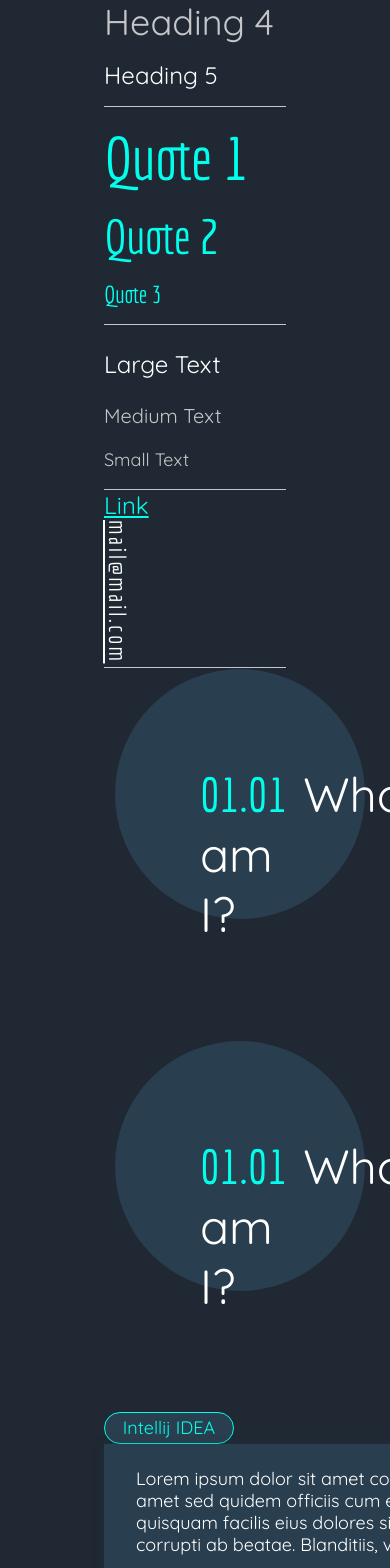
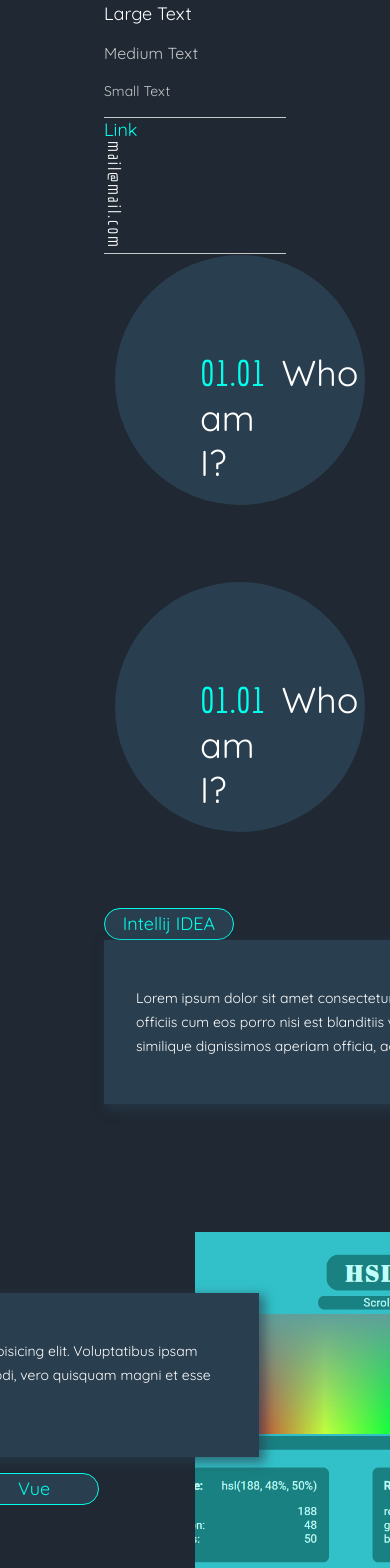
Before and after one commit to giorgoslytos/personal-website-v2, a React (Create React App) app: page / in a window 390 px wide. Shown: the part 420-1988 px from the top of the page. Built offline with nearby package versions, Linux system fonts and the light colour scheme.

Commit message:
typography projects

```diff
--- a/src/App.js
+++ b/src/App.js
@@ -1,11 +1,13 @@
 import React from 'react';
 import Typo from './Typo';
+import ResizeContextProvider from './contexts/ResizeContext';
 
 function App() {
   return (
     <div className="App">
-      <Typo />
-
+      <ResizeContextProvider>
+        <Typo />
+      </ResizeContextProvider>
     </div>
   );
 }
--- a/src/Typo.jsx
+++ b/src/Typo.jsx
@@ -2,11 +2,29 @@ import React from 'react';
 import CircleTitle from './components/CircleTitle/CircleTitle';
 import Badge from './components/Badge/Badge';
 import ProjectDesc from './components/ProjectDesc/ProjectDesc';
-import ProjectImg from './components/ProjectImg/ProjectImg';
-import BackImg from './images/hslcolorselector.png';
 import Project from './components/Project/Project';
 
 const Typo = () => {
+  const projects = [
+    {
+      projectNum: '01',
+      projectName: 'First Project',
+      projectDesc:
+        'Nice! Lorem ipsum dolor sit amet consectetur, adipisicing elit. Voluptatibus ipsam officia saepe repellat quasi impedit, ab ratione modi, vero quisquam magni et esse sit. Beatae.',
+      projectTechs: ['React', 'Angular', 'Vue'],
+      projectLinks: ['github.com', 'google.com'],
+      projectImg: 'hslcolorselector.png',
+    },
+    {
+      projectNum: '02',
+      projectName: 'Second Project',
+      projectDesc:
+        'Nice! Lorem ipsum dolor sit amet consectetur, adipisicing elit. Voluptatibus ipsam officia saepe repellat quasi impedit, ab ratione modi, vero quisquam magni et esse sit. Beatae.',
+      projectTechs: ['React', 'Angular', 'Vue'],
+      projectLinks: ['github.com', 'google.com'],
+      projectImg: 'react-footwear-shop.png',
+    },
+  ];
   return (
     <div className="container">
       <div>
@@ -31,12 +49,12 @@ const Typo = () => {
       <div className="hr"></div>
       <div>
         <div>
-          <a className="link" href="#">
+          <a className="link" href="/">
             Link
           </a>
         </div>
         <div>
-          <a className="mail" href="#">
+          <a className="mail" href="/">
             mail@mail.com
           </a>
         </div>
@@ -52,12 +70,13 @@ const Typo = () => {
       beatae. Blanditiis, vel."
         align="left"
       />
-      <ProjectImg align="left" img="hslcolorselector.png" />
-      <ProjectImg align="right" img="hslcolorselector.png" />
-      <ProjectImg align="lefta" img="hslcolorselector.png" />
-      <Project align="left" />
-      <Project align="right" />
-      <Project align="righta" />
+      {projects.map((projectInfo, index) => (
+        <Project
+          align={index % 2 === 0 ? 'left' : 'right'}
+          projectInfo={projectInfo}
+          key={projectInfo.projectName}
+        />
+      ))}
     </div>
   );
 };
--- a/src/components/Project/Project.jsx
+++ b/src/components/Project/Project.jsx
@@ -4,7 +4,7 @@ import ProjectImg from '../ProjectImg/ProjectImg';
 import ProjectDesc from '../ProjectDesc/ProjectDesc';
 import Badge from '../Badge/Badge';
 
-const Project = ({ align }) => {
+const Project = ({ align, projectInfo }) => {
   return (
     <div
       className="project"
@@ -21,19 +21,20 @@ const Project = ({ align }) => {
         }
       >
         <div className="h5">
-          <span style={{ color: '#00FFEC' }}>03.01. </span>Project
+          <span style={{ color: '#00FFEC' }}>
+            {'03.' + projectInfo.projectNum}{' '}
+          </span>
+          Project
         </div>
-        <div className="h3">React Footwear Shop</div>
-        <ProjectDesc
-          align={align}
-          text="Lorem ipsum dolor sit amet consectetur adipisicing elit. Ut perspiciatis doloremque ex nihil minus repellat, pariatur possimus facilis fugiat molestiae quidem odit sint nam nemo aut officiis deserunt. Vitae laboriosam aliquam facilis sint quam qui?"
-        />
+        <div className="h3">{projectInfo.projectName}</div>
+        <ProjectDesc align={align} text={projectInfo.projectDesc} />
         <div className="badges">
-          <Badge name="Material UI" />
-          <Badge name="Bootstrap" />
-          <Badge name="React" />
+          {projectInfo.projectTechs.map((badgeName) => (
+            <Badge name={badgeName} key={badgeName} />
+          ))}
         </div>
         <div className="icons">
+          <a href={projectInfo.projectLinks[0]}>
             <svg
               width="31"
               height="31"
@@ -46,6 +47,8 @@ const Project = ({ align }) => {
                 fill="#C5C6C7"
               />
             </svg>
+          </a>
+          <a href={projectInfo.projectLinks[1]}>
             <svg
               width="30"
               height="30"
@@ -62,13 +65,16 @@ const Project = ({ align }) => {
                 fill="#C5C6C7"
               />
             </svg>
+          </a>
         </div>
       </div>
+      <a href={projectInfo.projectLinks[1]}>
         <ProjectImg
           className="project-img"
           align={align}
-        img="hslcolorselector.png"
+          img={projectInfo.projectImg}
         />
+      </a>
     </div>
   );
 };
--- a/src/components/Project/Project.scss
+++ b/src/components/Project/Project.scss
@@ -1,12 +1,12 @@
 .project {
-  margin: 5rem auto;
+  margin: 8rem auto;
   display: flex;
   justify-content: center;
   .content {
-    width: 600px;
+    width: 550px;
   }
   .h3 {
-    margin: 0;
+    margin-bottom: 0.5rem;
   }
   .h5 {
     margin: 0;
@@ -19,6 +19,12 @@
   }
   .icons {
     margin-top: 0.5rem;
+    path {
+      transition: fill 0.4s;
+    }
+    & > a:hover > svg > path {
+      fill: #fff !important;
+    }
     :nth-child(2) {
       margin: 0 2rem;
     }
--- a/src/components/ProjectDesc/ProjectDesc.jsx
+++ b/src/components/ProjectDesc/ProjectDesc.jsx
@@ -24,7 +24,7 @@ const ProjectDesc = ({ text, align }) => {
   }
   return (
     <div className="project-desc" style={alignment}>
-      {text}
+      <p className="text-small white">{text}</p>
     </div>
   );
 };
--- a/src/components/ProjectDesc/ProjectDesc.scss
+++ b/src/components/ProjectDesc/ProjectDesc.scss
@@ -1,7 +1,7 @@
 .project-desc {
   margin: 2rem;
-  padding: 1.5rem 2rem;
-  width: 600px;
+  padding: 2rem;
+  width: 550px;
   z-index: 1;
   background: #293e4e;
   font-family: Quicksand;
--- a/src/components/ProjectImg/ProjectImg.jsx
+++ b/src/components/ProjectImg/ProjectImg.jsx
@@ -1,26 +1,15 @@
-import React, { useState } from 'react';
+import React, { useState, useContext } from 'react';
 import './ProjectImg.scss';
+import { ResizeContext } from '../../contexts/ResizeContext';
 
 const ProjectImg = ({ align, img }) => {
+  const { width, height } = useContext(ResizeContext);
   const backImg = require(`../../images/${img}`);
-  const [hover, setHover] = useState(false);
-  const transparentImg = {
-    backgroundImage: `linear-gradient(0deg,rgba(0, 0, 0, 0),rgba(0, 0, 0, 0)),url(${backImg})`,
-  };
-  const coloredImg = {
-    backgroundImage: `linear-gradient(0deg,rgba(0, 255, 236, 0.25),rgba(0, 255, 236, 0.25)),url(${backImg})`,
-  };
-  const imgStyle = hover ? transparentImg : coloredImg;
+
   return (
     <div
-      onMouseEnter={() => {
-        setHover(true);
-      }}
-      onMouseLeave={() => {
-        setHover(false);
-      }}
       className={align === 'right' ? 'project-img-left' : 'project-img-right'}
-      style={imgStyle}
+      style={{ backgroundImage: `url(${backImg})` }}
     ></div>
   );
 };
--- a/src/components/ProjectImg/ProjectImg.scss
+++ b/src/components/ProjectImg/ProjectImg.scss
@@ -1,12 +1,12 @@
 .project-img-right {
   position: relative;
-  margin: 0 2rem;
-  width: 555px;
-  height: 300px;
+  width: 550px;
+  height: 350px;
   background-position: center;
   background-repeat: no-repeat;
   background-size: cover;
   cursor: pointer;
+
   &:after {
     content: '';
     position: absolute;
@@ -17,11 +17,24 @@
     border: 1px solid #00ffec;
     z-index: -2;
   }
-  &:hover:after {
+  &:hover {
+    &:after {
       transform: translate(-1px, -1px);
       box-shadow: 0px 0px 12px 1px #00ffec;
       animation: shadow-animation 2s infinite;
       animation-delay: 0.6s;
+    }
+    &:before {
+      animation: 0.6s ease-in transparent-effect forwards;
+      animation-iteration-count: 1;
+    }
+  }
+  &:before {
+    content: '';
+    position: absolute;
+    width: 100%;
+    height: 100%;
+    background-color: rgba($color: #00ffec, $alpha: 0.25);
   }
 }
 @keyframes shadow-animation {
@@ -29,18 +42,28 @@
     box-shadow: 0px 0px 12px 1px #00ffec;
   }
   50% {
-    box-shadow: 0px 0px 8px 1px #04c4b7;
+    box-shadow: 0px 0px 10px 1px #06dfd0;
     // box-shadow: 0px 0px 17px 1px #036b64;
   }
   100% {
     box-shadow: 0px 0px 12px 1px #00ffec;
   }
 }
+@keyframes transparent-effect {
+  0% {
+    background-color: rgba($color: #00ffec, $alpha: 0.25);
+  }
+  50% {
+    background-color: rgba(41, 62, 78, 0.6);
+  }
+  100% {
+    background-color: rgba($color: #00ffec, $alpha: 0);
+  }
+}
 .project-img-left {
   position: relative;
-  margin: 0 2rem;
-  width: 555px;
-  height: 300px;
+  width: 550px;
+  height: 350px;
   background-position: center;
   background-repeat: no-repeat;
   background-size: cover;
@@ -56,10 +79,23 @@
     border: 1px solid #00ffec;
     z-index: -2;
   }
-  &:hover:after {
+  &:hover {
+    &:after {
       transform: translate(-1px, -1px);
       box-shadow: 0px 0px 12px 1px #00ffec;
       animation: shadow-animation 2s infinite;
       animation-delay: 0.6s;
     }
+    &:before {
+      animation: 0.6s ease-in transparent-effect forwards;
+      animation-iteration-count: 1;
     }
+  }
+  &:before {
+    content: '';
+    position: absolute;
+    width: 100%;
+    height: 100%;
+    background-color: rgba($color: #00ffec, $alpha: 0.25);
+  }
+}
--- /dev/null
+++ b/src/contexts/ResizeContext.js
@@ -0,0 +1,33 @@
+
+import React, { createContext, useState, useEffect } from 'react';
+import { handleResize } from '../utils/handleDebouncedResize';
+
+export const ResizeContext = createContext();
+
+const ResizeContextProvider = (props) => {
+  const [height, setHeight] = useState(350);
+  const [width, setWidth] = useState(550);
+  // useEffect(() => {
+  //   const handleDebouncedResize = handleResize(
+  //     (() => {
+  //       setTimeout(() => {
+  //         console.log(window.innerHeight)
+  //         console.log(window.innerWidth)
+  //       }, 1000);
+  //     })()
+  //   );
+  //   window.addEventListener('resize', handleDebouncedResize);
+
+  //   return () => {
+  //     window.removeEventListener('resize', handleDebouncedResize);
+  //   };
+  // });
+
+  return (
+    <ResizeContext.Provider value={{ width, height }}>
+      {props.children}
+    </ResizeContext.Provider>
+  );
+}
+
+export default ResizeContextProvider;
--- a/src/scss/typography.scss
+++ b/src/scss/typography.scss
@@ -6,38 +6,34 @@ body {
 .container {
   margin: 0 6rem;
 }
+
 .h {
   &1 {
     font-family: Poppins;
     font-size: 64px;
     color: #ffffff;
-    margin: 1rem 0;
   }
   &2 {
     font-family: Quicksand;
     font-size: 48px;
     margin-bottom: 8px;
     color: #ffffff;
-    margin: 1rem 0;
   }
   &3 {
     font-family: Quicksand;
     font-size: 36px;
     color: #ffffff;
-    margin: 1rem 0;
   }
   &4 {
     font-family: Quicksand;
     font-size: 36px;
     color: #c5c6c7;
-    margin: 1rem 0;
   }
 
   &5 {
     font-family: Quicksand;
     font-size: 24px;
     color: #ffffff;
-    margin: 1rem 0;
   }
 }
 
@@ -46,19 +42,16 @@ body {
     font-family: Economica;
     color: #00ffec;
     font-size: 60px;
-    margin: 1rem 0;
   }
   &2 {
     font-family: Economica;
     color: #00ffec;
     font-size: 48px;
-    margin: 1rem 0;
   }
   &3 {
     font-family: Economica;
     color: #00ffec;
     font-size: 24px;
-    margin: 1rem 0;
   }
 }
 
@@ -77,10 +70,12 @@ p {
   &.text-small {
     font-size: 18px;
     color: #c5c6c7;
+    line-height: 24px;
   }
 }
 
 a {
+  text-decoration: none;
   &.link {
     font-family: Quicksand;
     font-style: normal;
@@ -105,3 +100,61 @@ a {
   background-color: #c5c6c7;
   width: 100%;
 }
+
+.white {
+  color: #fff !important;
+}
+
+@media only screen and (max-width: 600px) {
+  .h {
+    &1 {
+      font-size: 48px; //64
+    }
+    &2 {
+      font-size: 36px; //48
+    }
+    &3 {
+      font-size: 24px; //36
+    }
+    &4 {
+      font-size: 24px; //36
+    }
+
+    &5 {
+      font-size: 18px; //24
+    }
+  }
+
+  .q {
+    &1 {
+      font-size: 45px; //60
+    }
+    &2 {
+      font-size: 36px; //48
+    }
+    &3 {
+      font-size: 18px; //24
+    }
+  }
+
+  p {
+    &.text-large {
+      font-size: 18px; //24
+    }
+    &.text-medium {
+      font-size: 16px; //20
+    }
+    &.text-small {
+      font-size: 14px; //18
+    }
+  }
+
+  a {
+    &.link {
+      font-size: 18px; //24
+    }
+    &.mail {
+      font-size: 18px; //24
+    }
+  }
+}
--- /dev/null
+++ b/src/utils/handleDebouncedResize.js
@@ -0,0 +1,3 @@
+export function handleResize(fn, ms) {
+
+}
```
Also changed, not shown: src/images/react-footwear-shop.png (added). Lines whose indentation alone changed are shown as unchanged.
